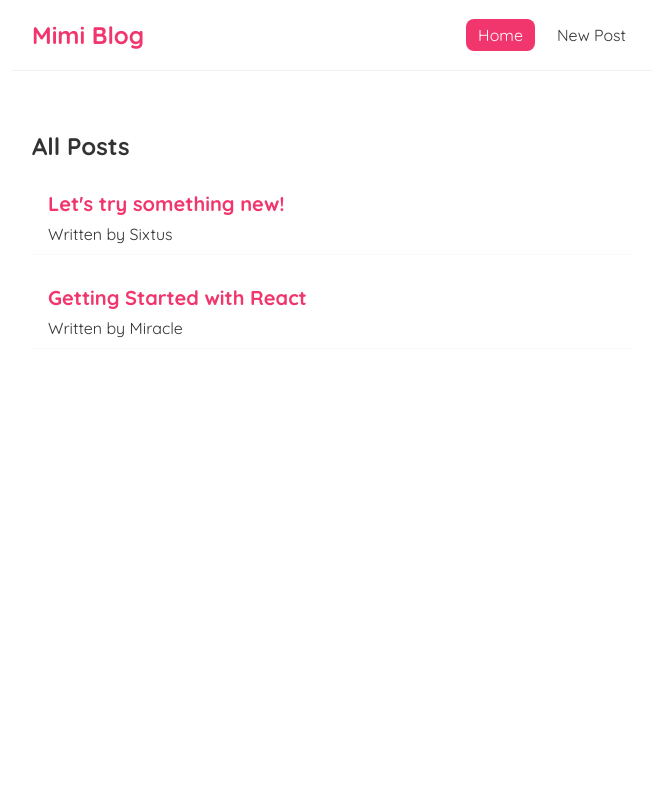
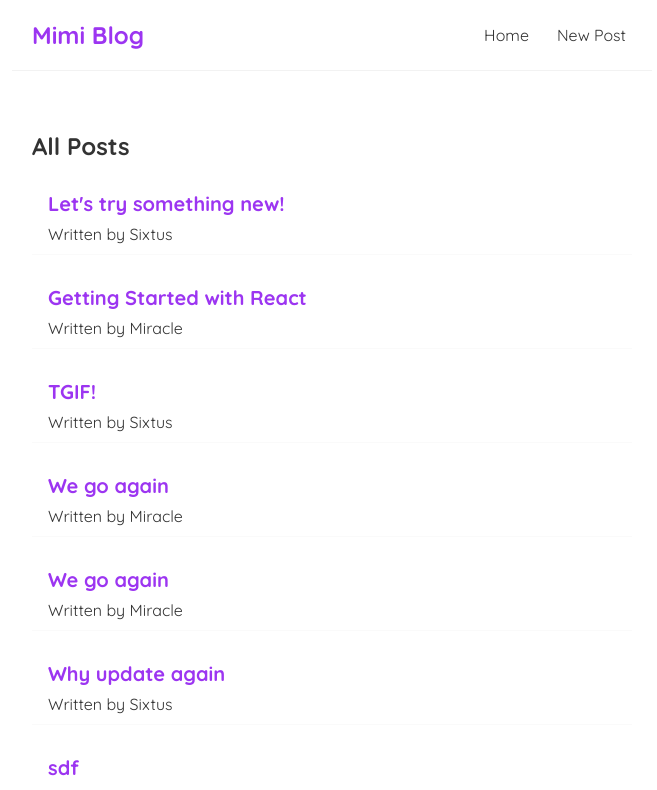
Before and after one commit to sixtusagbo/mimi-blog, a React (Create React App) app: page / in a window 1280 px wide. Shown: the top 790 px of the page, without its empty margins (308-965 px from the left). Built offline with nearby package versions, Linux system fonts and the light colour scheme; data requests are answered from the project's data file.

Commit message:
Send POST request for adding new post

```diff
--- a/data/db.json
+++ b/data/db.json
@@ -11,6 +11,96 @@
       "body": "Lorem, ipsum dolor sit amet consectetur adipisicing elit. Commodi voluptatibus vitae eligendi voluptatum eum! Quos quisquam harum, iste modi sunt, in excepturi nesciunt corrupti mollitia minus voluptatem expedita esse aspernatur! Lorem, ipsum dolor sit amet consectetur adipisicing elit. Commodi voluptatibus vitae eligendi voluptatum eum! Quos quisquam harum, iste modi sunt, in excepturi nesciunt corrupti mollitia minus voluptatem expedita esse aspernatur! Lorem, ipsum dolor sit amet consectetur adipisicing elit. Commodi voluptatibus vitae eligendi voluptatum eum! Quos quisquam harum, iste modi sunt, in excepturi nesciunt corrupti mollitia minus voluptatem expedita esse aspernatur! Lorem, ipsum dolor sit amet consectetur adipisicing elit. Commodi voluptatibus vitae eligendi voluptatum eum! Quos quisquam harum, iste modi sunt, in excepturi nesciunt corrupti mollitia minus voluptatem expedita esse aspernatur!",
       "author": "Miracle",
       "id": 2
+    },
+    {
+      "title": "TGIF!",
+      "body": "Thank God it's Friday.",
+      "author": "Sixtus",
+      "id": 3
+    },
+    {
+      "title": "We go again",
+      "body": "We are always going, oof!",
+      "author": "Miracle",
+      "id": 4
+    },
+    {
+      "title": "We go again",
+      "body": "We are always going, oof!",
+      "author": "Miracle",
+      "id": 5
+    },
+    {
+      "title": "Why update again",
+      "body": "Well I'm just testing this",
+      "author": "Sixtus",
+      "id": 6
+    },
+    {
+      "title": "sdf",
+      "body": "sd",
+      "author": "Sixtus",
+      "id": 7
+    },
+    {
+      "title": "slnll",
+      "body": "lndls",
+      "author": "Sixtus",
+      "id": 8
+    },
+    {
+      "title": "dsf",
+      "body": "sds",
+      "author": "Sixtus",
+      "id": 9
+    },
+    {
+      "title": "dsf",
+      "body": "sds",
+      "author": "Sixtus",
+      "id": 10
+    },
+    {
+      "title": "dsf",
+      "body": "sds",
+      "author": "Sixtus",
+      "id": 11
+    },
+    {
+      "title": "dsf",
+      "body": "sds",
+      "author": "Sixtus",
+      "id": 12
+    },
+    {
+      "title": "dsf",
+      "body": "sds",
+      "author": "Sixtus",
+      "id": 13
+    },
+    {
+      "title": "dsf",
+      "body": "sds",
+      "author": "Sixtus",
+      "id": 14
+    },
+    {
+      "title": "dsf",
+      "body": "sds",
+      "author": "Sixtus",
+      "id": 15
+    },
+    {
+      "title": "dsf",
+      "body": "sds",
+      "author": "Sixtus",
+      "id": 16
+    },
+    {
+      "title": "sdf",
+      "body": "sfddfg",
+      "author": "Miracle",
+      "id": 17
     }
   ]
 }
--- a/src/Create.js
+++ b/src/Create.js
@@ -4,12 +4,24 @@ const Create = () => {
   const [title, setTitle] = useState("");
   const [body, setBody] = useState("");
   const [author, setAuthor] = useState("Sixtus");
+  const [isLoading, setIsLoading] = useState(false);
 
   const handleSubmit = (e) => {
     e.preventDefault();
     const post = { title, body, author };
 
-    console.log(post);
+    setIsLoading(true);
+
+    setTimeout(() => {
+      fetch('http://localhost:8001/posts', {
+        method: "POST",
+        headers: { "Content-Type": "application/json" },
+        body: JSON.stringify(post)
+      }).then(() => {
+        console.log("New post added successfully!");
+        setIsLoading(false);
+      });
+    }, 800);
   }
 
   return (
@@ -25,7 +37,8 @@ const Create = () => {
           <option value="Sixtus">Sixtus</option>
           <option value="Miracle">Miracle</option>
         </select>
-        <button>Create Post</button>
+        {!isLoading && <button>Create Post</button>}
+        {isLoading && <button disabled>Adding new post...</button>}
       </form>
     </div>
   );
--- a/src/Navbar.js
+++ b/src/Navbar.js
@@ -5,13 +5,7 @@ const Navbar = () => {
     <nav className="navbar">
       <h1>Mimi Blog</h1>
       <div className="links">
-        <Link to="/" style={{
-          color: "#fff",
-          backgroundColor: "#f1356d",
-          borderRadius: "8px",
-          paddingLeft: "12px",
-          paddingRight: "12px",
-        }}>Home</Link>
+        <Link to="/">Home</Link>
         <Link to="/create">New Post</Link>
       </div>
     </nav>
--- a/src/index.css
+++ b/src/index.css
@@ -1,7 +1,7 @@
 @import url('https://fonts.googleapis.com/css2?family=Quicksand:wght@300;400;500;600;700&display=swap');
 
 :root {
-  --primary: #f1356d;
+  --primary: #9c35f1;
 }
 
 /* base styles */
```
